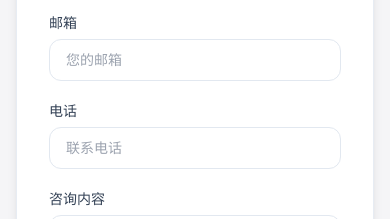
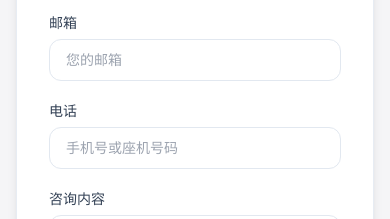
Before and after one commit to JevonsGuo/WuLianWeb, a Next.js app: page /contact in a window 390 px wide. Shown: the part 1260-1479 px from the top of the page. Built offline with nearby package versions, Linux system fonts and the light colour scheme.

Commit message:
feat: add phone number validation on contact page
- Validate mobile (1xx-xxxxxxxxx) and landline (xxxx-xxxxxxx) formats
- Show red border and error message on invalid input
- Block form submission when phone format is incorrect

```diff
--- a/src/app/(public)/contact/page.tsx
+++ b/src/app/(public)/contact/page.tsx
@@ -1,6 +1,26 @@
+'use client';
+
+import { useState } from 'react';
 import { Mail, MapPin, Phone, Clock, Send } from 'lucide-react';
 
 export default function ContactPage() {
+  const [phone, setPhone] = useState('');
+  const [phoneError, setPhoneError] = useState('');
+
+  const validatePhone = (value: string) => {
+    setPhone(value);
+    if (!value.trim()) {
+      setPhoneError('');
+      return;
+    }
+    const phoneRegex = /^1[3-9]\d{9}$|^\d{3,4}-?\d{7,8}$/;
+    if (!phoneRegex.test(value.trim())) {
+      setPhoneError('电话号码格式不正确');
+    } else {
+      setPhoneError('');
+    }
+  };
+
   return (
     <>
       <div className="relative overflow-hidden bg-surface-900">
@@ -80,6 +100,11 @@ export default function ContactPage() {
               <form
                 action="https://formsubmit.co/crab@gyfolk.com"
                 method="POST"
+                onSubmit={(e) => {
+                  if (phoneError) {
+                    e.preventDefault();
+                  }
+                }}
                 className="space-y-5"
               >
                 <div className="grid grid-cols-1 sm:grid-cols-2 gap-5">
@@ -120,9 +145,12 @@ export default function ContactPage() {
                     <input
                       type="tel"
                       name="phone"
-                      className="w-full px-4 py-2.5 border border-surface-200 rounded-xl text-sm focus:ring-2 focus:ring-brand-500 focus:border-brand-500 outline-none transition-shadow"
-                      placeholder="联系电话"
+                      value={phone}
+                      onChange={(e) => validatePhone(e.target.value)}
+                      className={`w-full px-4 py-2.5 border rounded-xl text-sm focus:ring-2 focus:ring-brand-500 focus:border-brand-500 outline-none transition-shadow ${phoneError ? 'border-red-300 bg-red-50/30' : 'border-surface-200'}`}
+                      placeholder="手机号或座机号码"
                     />
+                    {phoneError && <p className="text-xs text-red-500 mt-1">{phoneError}</p>}
                   </div>
                 </div>
 
```
